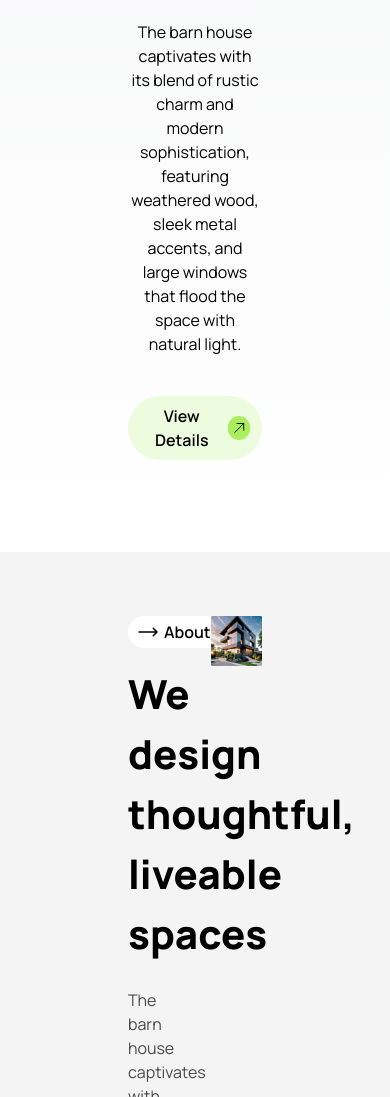
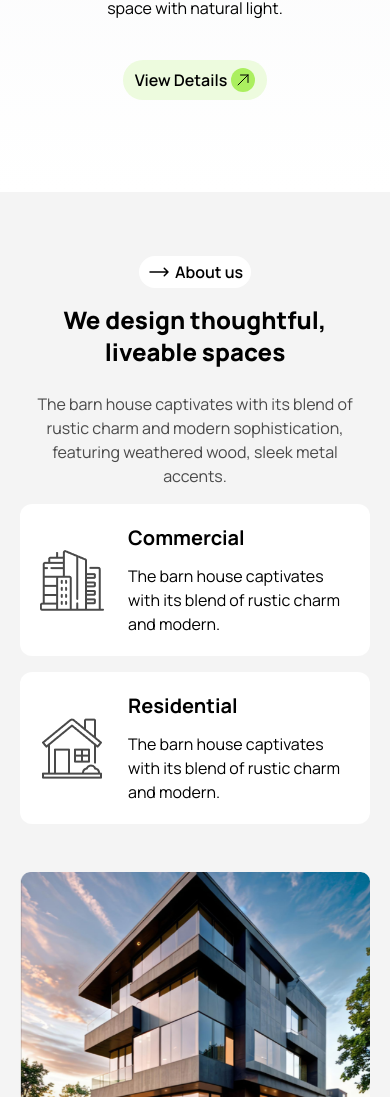
Before and after one commit to Rakibul-Hasan-Rifat/rinterio, a plain HTML site: page index.html in a window 390 px wide. Shown: the part 614-1711 px from the top of the page. Drawn offline with nearby package versions, Linux system fonts and the light colour scheme.

Commit message:
banner and about_us have been responsive

```diff
--- a/index.html
+++ b/index.html
@@ -33,7 +33,7 @@
   </head>
   <body class="max-w-screen-2xl mx-auto">
     <!-- header part -->
-    <header class="py-16 px-32 bg-gradient-to-b from-gray-100 to-white">
+    <header class="py-16 px-5 md:px-16 lg:px-32 bg-gradient-to-b from-gray-100 to-white">
       <!-- nav content -->
       <nav class="flex justify-between items-center">
         <div>
@@ -131,7 +131,7 @@
       <!-- banner section -->
       <section class="flex flex-col items-center gap-5 my-7 text-center">
         <img src="./assets/banner.png" alt="" />
-        <h1 class="text-6xl text-textColor-dark font-bold">
+        <h1 class="text-3xl md:text-4xl lg:text-6xl text-textColor-dark font-bold">
           A barn house of this design has a striking appearance
         </h1>
         <p class="max-w-screen-md textColor-medium my-5">
@@ -164,10 +164,10 @@
     <!-- main content -->
     <main class="bg-[#f4f4f4]">
       <!-- about us section -->
-      <section class="grid grid-cols-2 gap-8 py-16 px-32">
+      <section class="grid grid-cols-1 lg:grid-cols-2 gap-8 py-16 px-5 md:px-16 lg:px-32">
         <div class="">
           <h4
-            class="flex gap-1 font-semibold w-max py-1 px-2 rounded-full bg-white"
+            class="flex gap-1 font-semibold w-max mx-auto lg:mx-0 py-1 px-2 rounded-full bg-white"
           >
             <svg
               xmlns="http://www.w3.org/2000/svg"
@@ -185,10 +185,10 @@
             </svg>
             <span>About us</span>
           </h4>
-          <h2 class="text-[40px] font-extrabold mt-4 mb-6">
+          <h2 class="text-2xl md:text-3xl lg:text-[40px] text-center lg:text-left font-extrabold mt-4 mb-6">
             We design thoughtful, liveable spaces
           </h2>
-          <p class="text-textColor-medium">
+          <p class="text-textColor-medium text-center lg:text-left">
             The barn house captivates with its blend of rustic charm and modern
             sophistication, featuring weathered wood, sleek metal accents.
           </p>
```
